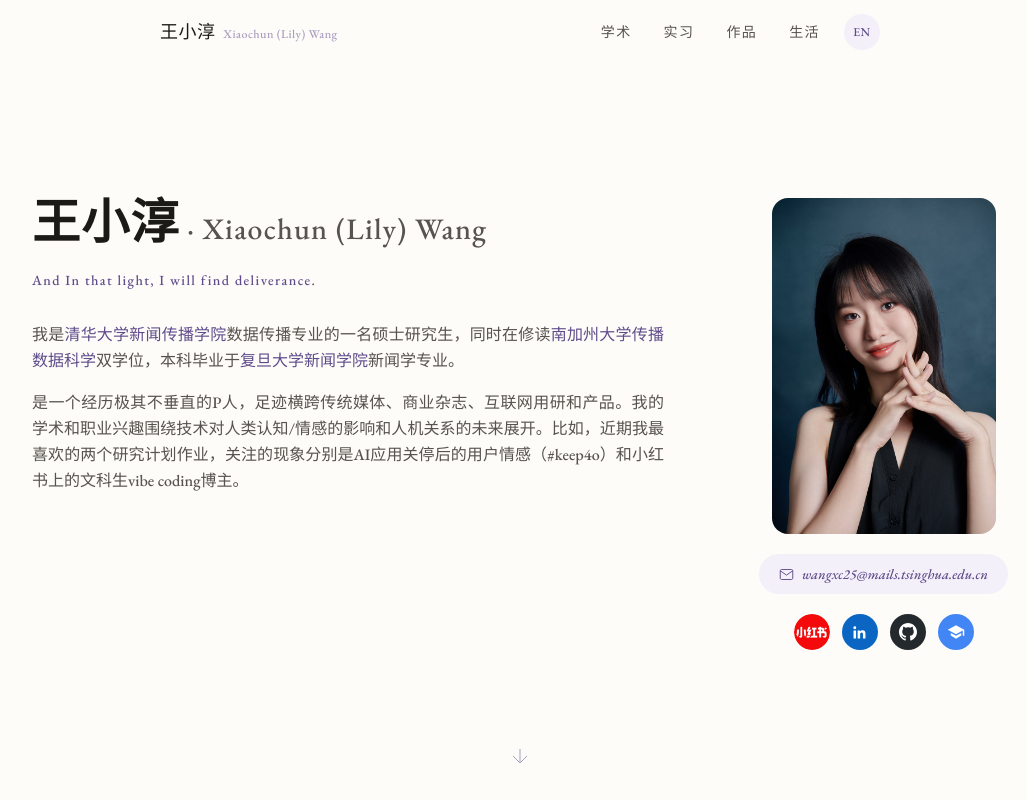
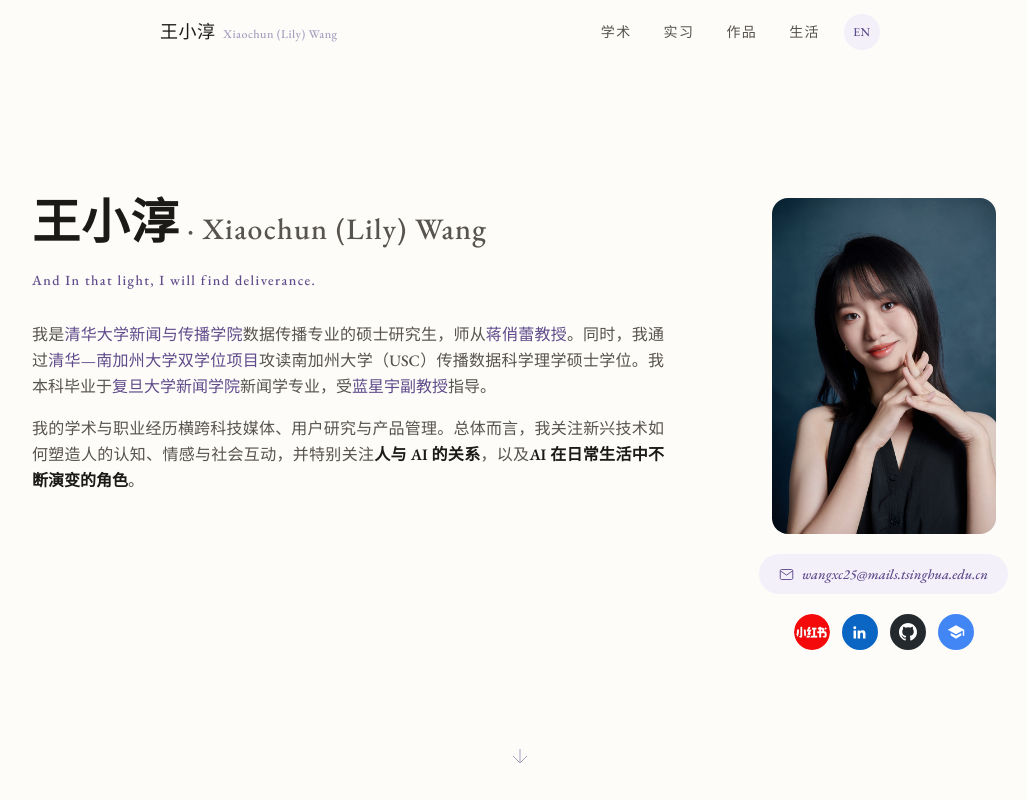
Before and after one commit to XiaochunLilyWang/XiaochunLilyWang.github.io, a React (Vite) app: page / in a window 1280 px wide. Shown: the top 800 px of the page, without its empty margins (120-1147 px from the left). Built offline with nearby package versions, Linux system fonts and the light colour scheme.

Commit message:
Rewrite bio in formal voice, add LatePost AI quarterly to portfolio
- About section now names both advisors and links their pages
- Bold the two research-interest phrases in the bio
- Add LatePost Q3 2026 AI quarterly as the first media work

```diff
--- a/src/data/profile.tsx
+++ b/src/data/profile.tsx
@@ -102,14 +102,24 @@ const zh = {
     paragraphs: [
       <>
         我是
-        <a href="https://www.tsjc.tsinghua.edu.cn/" target="_blank" rel="noopener noreferrer" className="text-accent hover:underline">清华大学新闻传播学院</a>
-        数据传播专业的一名硕士研究生，同时在修读
-        <a href="https://annenberg.usc.edu/academics/communication-data-science-ms/dual-degree-tsinghua-university-school-journalism-and" target="_blank" rel="noopener noreferrer" className="text-accent hover:underline">南加州大学传播数据科学</a>
-        双学位，本科毕业于
+        <a href="https://www.tsjc.tsinghua.edu.cn/" target="_blank" rel="noopener noreferrer" className="text-accent hover:underline">清华大学新闻与传播学院</a>
+        数据传播专业的硕士研究生，师从
+        <a href="https://www.tsjc.tsinghua.edu.cn/en/info/1029/1355.htm" target="_blank" rel="noopener noreferrer" className="text-accent hover:underline">蒋俏蕾教授</a>
+        。同时，我通过
+        <a href="https://annenberg.usc.edu/academics/communication-data-science-ms/dual-degree-tsinghua-university-school-journalism-and" target="_blank" rel="noopener noreferrer" className="text-accent hover:underline">清华—南加州大学双学位项目</a>
+        攻读南加州大学（USC）传播数据科学理学硕士学位。我本科毕业于
         <a href="https://xwxy.fudan.edu.cn/" target="_blank" rel="noopener noreferrer" className="text-accent hover:underline">复旦大学新闻学院</a>
-        新闻学专业。
+        新闻学专业，受
+        <a href="https://olivialan.github.io" target="_blank" rel="noopener noreferrer" className="text-accent hover:underline">蓝星宇副教授</a>
+        指导。
       </>,
-      "是一个经历极其不垂直的P人，足迹横跨传统媒体、商业杂志、互联网用研和产品。我的学术和职业兴趣围绕技术对人类认知/情感的影响和人机关系的未来展开。比如，近期我最喜欢的两个研究计划作业，关注的现象分别是AI应用关停后的用户情感（#keep4o）和小红书上的文科生vibe coding博主。",
+      <>
+        我的学术与职业经历横跨科技媒体、用户研究与产品管理。总体而言，我关注新兴技术如何塑造人的认知、情感与社会互动，并特别关注
+        <strong className="font-semibold text-ink">人与 AI 的关系</strong>
+        ，以及
+        <strong className="font-semibold text-ink">AI 在日常生活中不断演变的角色</strong>
+        。
+      </>,
     ],
   },
   academic: {
@@ -192,6 +202,15 @@ const zh = {
       ],
     },
     list: [
+      {
+        title: "晚点 AI 季报：Muse 引爆个人助理，Astra 走进机器人，OpenAI 收入猛增",
+        period: "2026.09",
+        source: "晚点 LatePost",
+        description:
+          "参与撰稿，《晚点聊》26 年 Q3 的 AI 季报。沿「推进智能前沿」与「智能的扩散」两条脉络，从 GPT-6 Astra 与 Claude Opus 5.5 的模型竞赛，讲到 Muse 引爆的个人 AI 助理热潮。",
+        link: "https://mp.weixin.qq.com/s/lS0m51NO_R34RPU9Af1Emg",
+        image: "/images/latepost-ai-q3.png",
+      },
       {
         title: "为什么是折叠屏？",
         period: "2026.09",
@@ -323,13 +342,23 @@ const en: typeof zh = {
       <>
         I am a master's student in Data Communication at{" "}
         <a href="https://www.tsjc.tsinghua.edu.cn/" target="_blank" rel="noopener noreferrer" className="text-accent hover:underline">Tsinghua University's School of Journalism and Communication</a>
-        {", concurrently pursuing a second degree in "}
-        <a href="https://annenberg.usc.edu/academics/communication-data-science-ms/dual-degree-tsinghua-university-school-journalism-and" target="_blank" rel="noopener noreferrer" className="text-accent hover:underline">Communication Data Science at USC</a>
-        {", with a B.A. in Journalism from "}
+        {", where I work under the supervision of "}
+        <a href="https://www.tsjc.tsinghua.edu.cn/en/info/1029/1355.htm" target="_blank" rel="noopener noreferrer" className="text-accent hover:underline">Prof. Qiaolei Jiang</a>
+        {". I am concurrently pursuing an M.S. in Communication Data Science at the University of Southern California (USC) through the "}
+        <a href="https://annenberg.usc.edu/academics/communication-data-science-ms/dual-degree-tsinghua-university-school-journalism-and" target="_blank" rel="noopener noreferrer" className="text-accent hover:underline">Tsinghua–USC dual-degree program</a>
+        {". I received my B.A. in Journalism from "}
         <a href="https://xwxy.fudan.edu.cn/" target="_blank" rel="noopener noreferrer" className="text-accent hover:underline">Fudan University</a>
+        {", where I was advised by "}
+        <a href="https://olivialan.github.io" target="_blank" rel="noopener noreferrer" className="text-accent hover:underline">Prof. Xingyu Lan</a>
         .
       </>,
-      "I'm an INTP whose path has been anything but linear — my footprints stretch across traditional media, business magazines, internet user research, and product management. My academic and professional interests center on how technology shapes human cognition and emotion, and the future of human-machine relationships. For instance, two of my favorite recent research projects looked at user emotions after AI apps shut down (#keep4o) and the liberal-arts vibe-coding bloggers on Xiaohongshu.",
+      <>
+        {"My academic and professional experiences span tech media, user research, and product management. Broadly, I am interested in how emerging technologies shape human cognition, emotion, and social interaction, with a particular focus on "}
+        <strong className="font-semibold text-ink">human–AI relationships</strong>
+        {" and the "}
+        <strong className="font-semibold text-ink">evolving role of AI in everyday life</strong>
+        .
+      </>,
     ],
   },
   academic: {
@@ -412,6 +441,16 @@ const en: typeof zh = {
       ],
     },
     list: [
+      {
+        title:
+          "LatePost AI Quarterly: Muse Ignites Personal Assistants, Astra Moves into Robotics, OpenAI's Revenue Surges",
+        period: "Sep 2026",
+        source: "LatePost",
+        description:
+          "Contributing writer. LatePost's Q3 2026 AI quarterly review, organized around advancing the intelligence frontier and the diffusion of intelligence — from the model race between GPT-6 Astra and Claude Opus 5.5 to the wave of personal AI assistants set off by Muse.",
+        link: "https://mp.weixin.qq.com/s/lS0m51NO_R34RPU9Af1Emg",
+        image: "/images/latepost-ai-q3.png",
+      },
       {
         title: "Why Foldables?",
         period: "Sep 2026",
```
Also changed, not shown: public/images/latepost-ai-q3.png (added).
